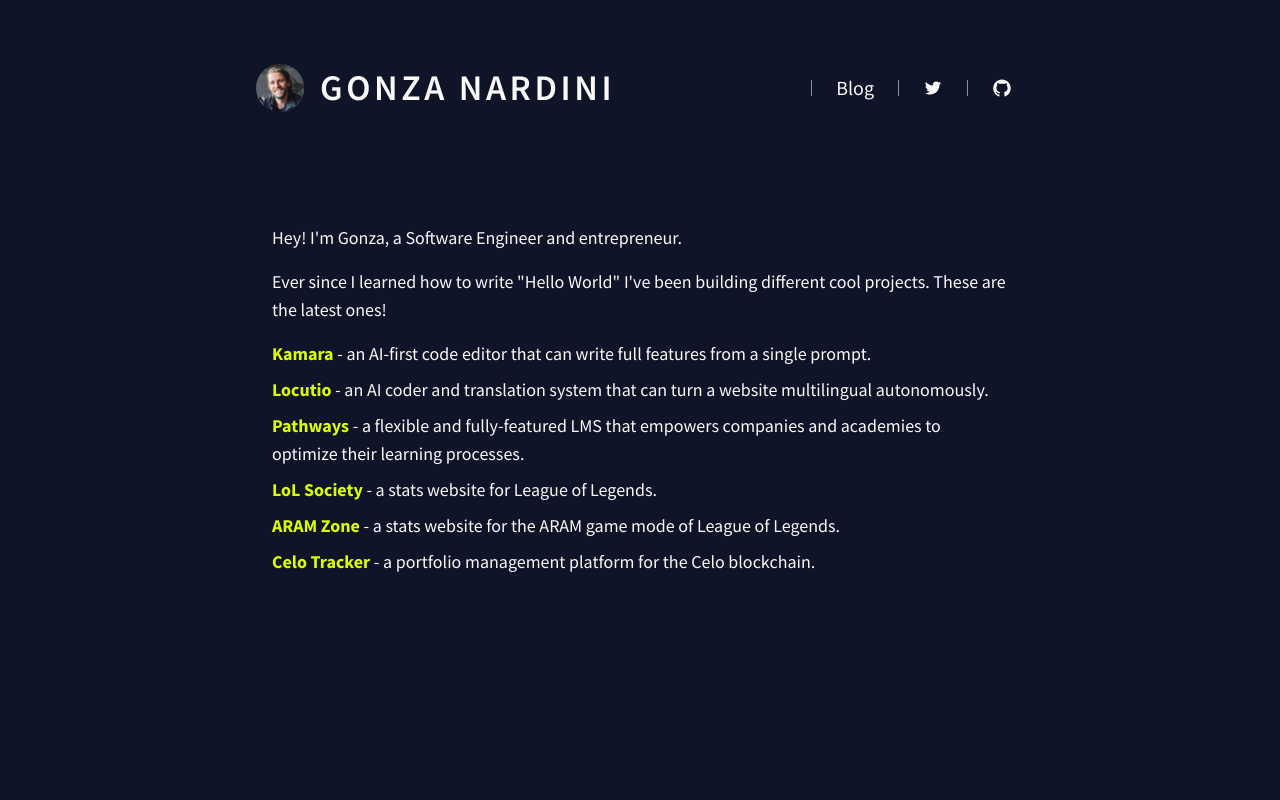
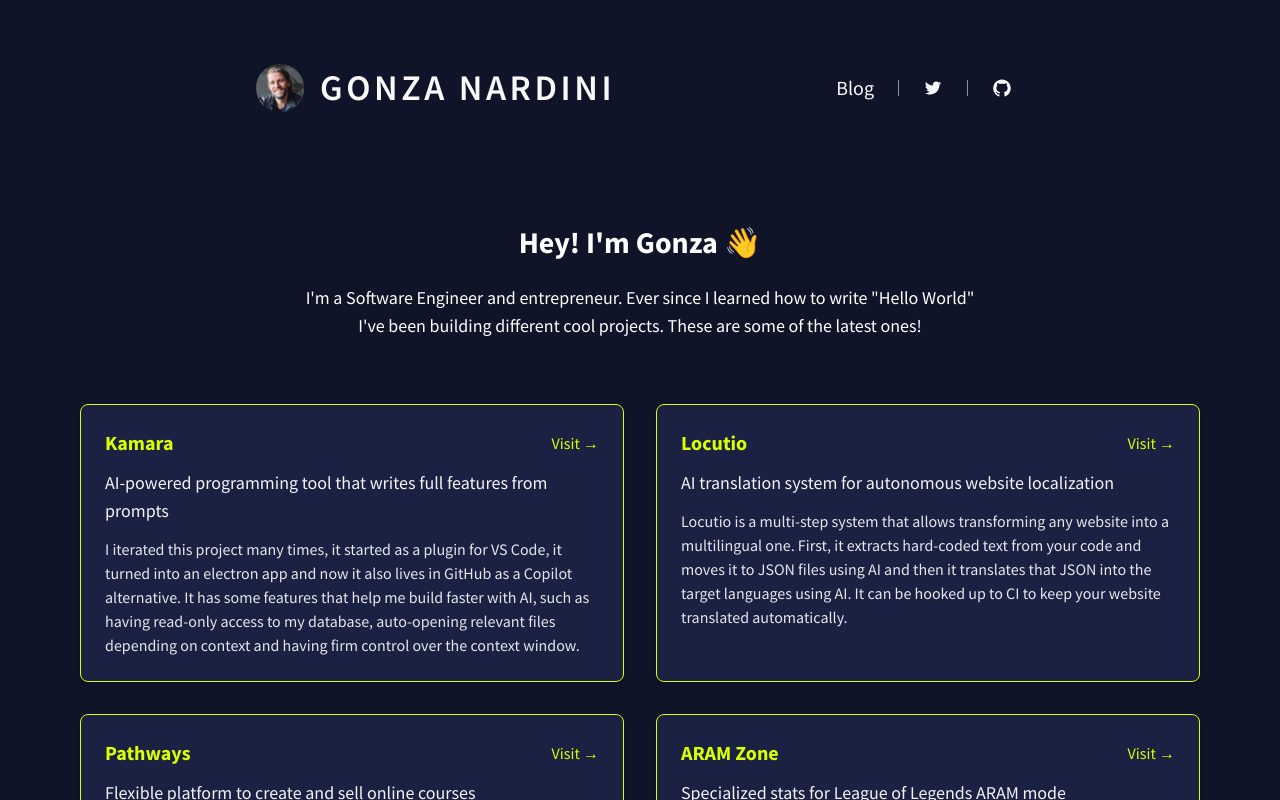
Before and after one commit to gnardini/blog, a Next.js app: page / in a window 1280 px wide. Shown: the top 800 px of the page. Built offline with nearby package versions, Linux system fonts and the light colour scheme; no server answers.

Commit message:
feat: revamp project section UI with detailed cards

```diff
--- a/src/components/Header.tsx
+++ b/src/components/Header.tsx
@@ -26,7 +26,6 @@
         <h1 className="text-4xl font-semibold tracking-wide sm:tracking-widest">GONZA NARDINI</h1>
       </div>
       <div className="flex flex-wrap justify-center items-center">
-        <div className="w-[1px] h-4 bg-gray-500 mx-3 hidden md:block" />
         <Link
           href="/blog"
           className="text-xl font-medium text-text-primary hover:underline hover:text-primary-accent mx-3 my-2"
--- a/src/components/ProjectView.tsx
+++ b/src/components/ProjectView.tsx
@@ -4,21 +4,58 @@
   name: string;
   link: string;
   description: string;
+  longDescription: string;
+  imageUrl?: string;
 }
 
-const ProjectView: React.FC<ProjectViewProps> = ({ name, link, description }) => {
+const ProjectView: React.FC<ProjectViewProps> = ({
+  name,
+  link,
+  description,
+  longDescription,
+  imageUrl
+}) => {
   return (
-    <li className="text-lg">
-      <a
-        href={`${link}?ref=gnardini`}
-        target="_blank"
-        rel="noopener noreferrer"
-        className="text-primary-accent font-bold hover:underline"
-      >
-        {name}
-      </a>{' '}
-      - {description}
-    </li>
+    <div className="bg-secondary-background rounded-lg shadow-md hover:shadow-lg transition-shadow duration-300 overflow-hidden border border-primary-accent">
+      {/* Image placeholder
+      <div className="w-full h-48 bg-gray-200 flex items-center justify-center">
+        {imageUrl ? (
+          <img
+            src={imageUrl}
+            alt={`${name} screenshot`}
+            className="w-full h-full object-cover"
+          />
+        ) : (
+          <div className="text-gray-400 text-center">
+            <div className="text-4xl mb-2">📱</div>
+            <div className="text-sm">Screenshot coming soon</div>
+          </div>
+        )}
+      </div> */}
+
+      {/* Content */}
+      <div className="p-6">
+        <div className="flex items-center justify-between mb-3">
+          <h3 className="text-xl font-bold text-primary-accent">{name}</h3>
+          <a
+            href={`${link}?ref=gnardini`}
+            target="_blank"
+            rel="noopener noreferrer"
+            className="text-primary-accent hover:text-primary-accent/80 font-medium hover:underline flex items-center gap-1"
+          >
+            Visit →
+          </a>
+        </div>
+
+        <p className="text-gray-100 text-lg mb-3 font-medium">
+          {description}
+        </p>
+
+        <p className="text-gray-200">
+          {longDescription}
+        </p>
+      </div>
+    </div>
   );
 };
 
--- a/src/pages/index.tsx
+++ b/src/pages/index.tsx
@@ -3,44 +3,53 @@
 
 const About: React.FC = () => {
   return (
-    <div className="flex flex-col max-w-screen-md mx-auto mt-12 px-4">
-      <p className="text-lg mb-4">Hey! I'm Gonza, a Software Engineer and entrepreneur.</p>
-      <p className="text-lg mb-4">
-        Ever since I learned how to write "Hello World" I've been building different cool projects.
-        These are the latest ones!
-      </p>
-      <ul className="space-y-2">
+    <div className="flex flex-col max-w-6xl mx-auto mt-12 px-4">
+      <div className="max-w-2xl mb-12 mx-auto text-center">
+        <h1 className="text-3xl font-bold text-white mb-6 w-fit mx-auto">Hey! I'm Gonza 👋</h1>
+        <p className="text-lg text-white mb-4">
+          I'm a Software Engineer and entrepreneur. Ever since I learned how to write "Hello World"
+          I've been building different cool projects. These are some of the latest ones!
+        </p>
+      </div>
+
+      <div className="grid grid-cols-1 md:grid-cols-2 gap-8">
         <ProjectView
           name="Kamara"
           link="https://kamaraapp.com"
-          description="an AI-first code editor that can write full features from a single prompt."
+          description="AI-powered programming tool that writes full features from prompts"
+          longDescription="I iterated this project many times, it started as a plugin for VS Code, it turned into an electron app and now it also lives in GitHub as a Copilot alternative. It has some features that help me build faster with AI, such as having read-only access to my database, auto-opening relevant files depending on context and having firm control over the context window."
         />
         <ProjectView
           name="Locutio"
           link="https://locut.io"
-          description="an AI coder and translation system that can turn a website multilingual autonomously."
+          description="AI translation system for autonomous website localization"
+          longDescription="Locutio is a multi-step system that allows transforming any website into a multilingual one. First, it extracts hard-coded text from your code and moves it to JSON files using AI and then it translates that JSON into the target languages using AI. It can be hooked up to CI to keep your website translated automatically."
         />
         <ProjectView
           name="Pathways"
           link="https://mypathways.com"
-          description="a flexible and fully-featured LMS that empowers companies and academies to optimize their learning processes."
+          description="Flexible platform to create and sell online courses"
+          longDescription="This one I didn't do by myself! I partenered with a friend to build this platform that makes it stupid easy to create courses, and sell them using Stripe. We also have a lot of features to help you manage your business, such creating a landing page, quizzing students, a forum to keep in touch with them, analytics to see how they are doing and more!"
+        />
+        <ProjectView
+          name="ARAM Zone"
+          link="https://aram.zone"
+          description="Specialized stats for League of Legends ARAM mode"
+          longDescription="I loved this one, there are lots of stats websites for League of Legends, but none of them focused on ARAM mode. I built this one to help me and my friends track our performance in ARAM games, it has a lot of stats that are not available in other options, and it grew a lot in the community on reddit's /r/ARAM"
         />
         <ProjectView
           name="LoL Society"
           link="https://lolsociety.com"
-          description="a stats website for League of Legends."
-        />
-        <ProjectView
-          name="ARAM Zone"
-          link="https://aram.zone"
-          description="a stats website for the ARAM game mode of League of Legends."
+          description="Comprehensive stats platform for League of Legends"
+          longDescription="After ARAM Zone, I took my learnings there to build a more comprehensive cool stats website for League of Legends. I find the usability much greater than other tools and it has a different set of stats than other websites, so I usually use this one when playing LoL."
         />
         <ProjectView
           name="Celo Tracker"
           link="https://celotracker.com"
-          description="a portfolio management platform for the Celo blockchain."
+          description="Portfolio management platform for Celo blockchain"
+          longDescription="I was really annoyed when I started using Celo that there was no good way to track my portfolio, so I built this one. It quickly grew in the Celo community to be the go-to tool for portfolio management. It allowed not only to track your portfolio but also to operate across different protocols."
         />
-      </ul>
+      </div>
     </div>
   );
 };
--- a/tailwind.config.js
+++ b/tailwind.config.js
@@ -9,6 +9,7 @@
     extend: {
       colors: {
         'primary-background': '#101428',
+        'secondary-background': '#1A2142',
         'primary-accent': '#DAFF00',
         'text-primary': '#F9F9F9',
         'text-secondary': '#EAEAEA',
```
